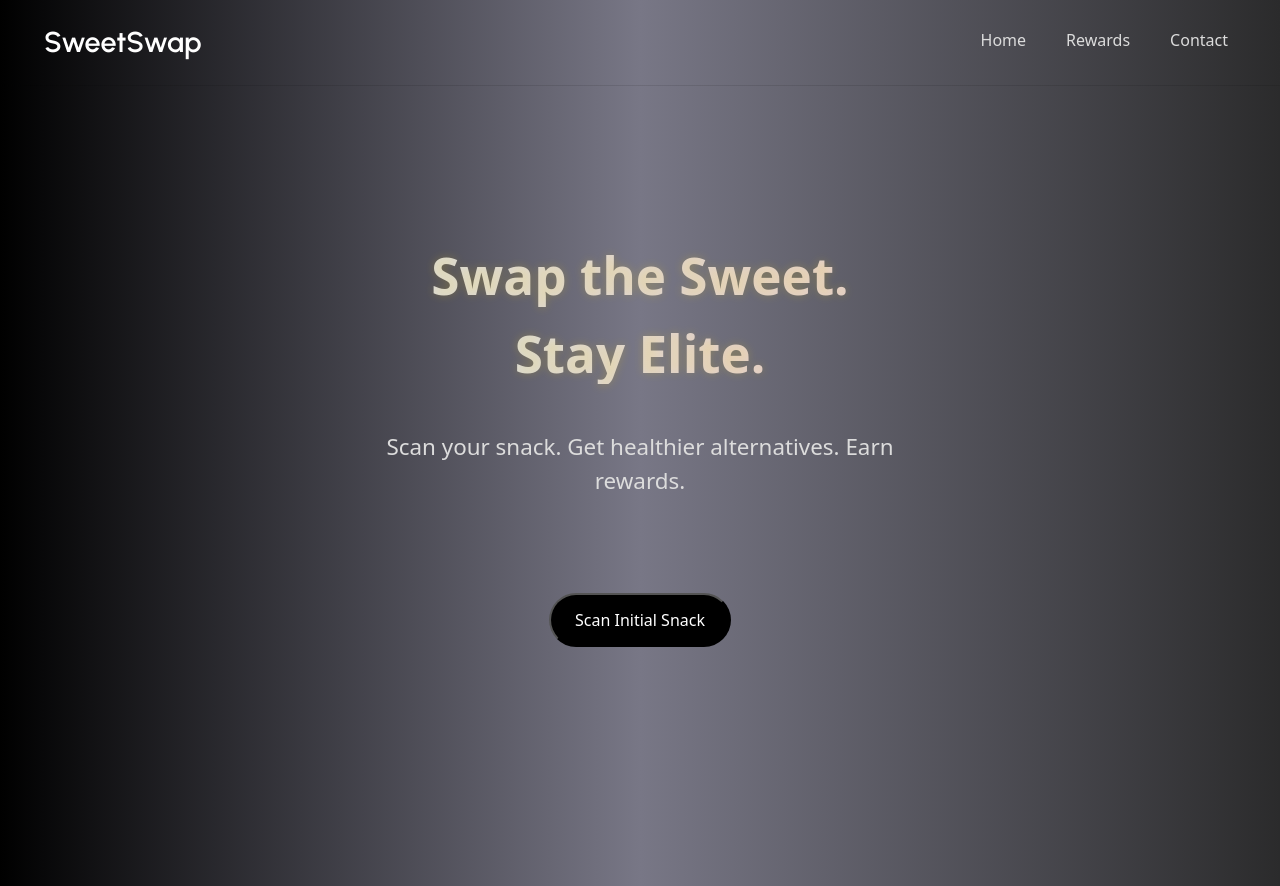
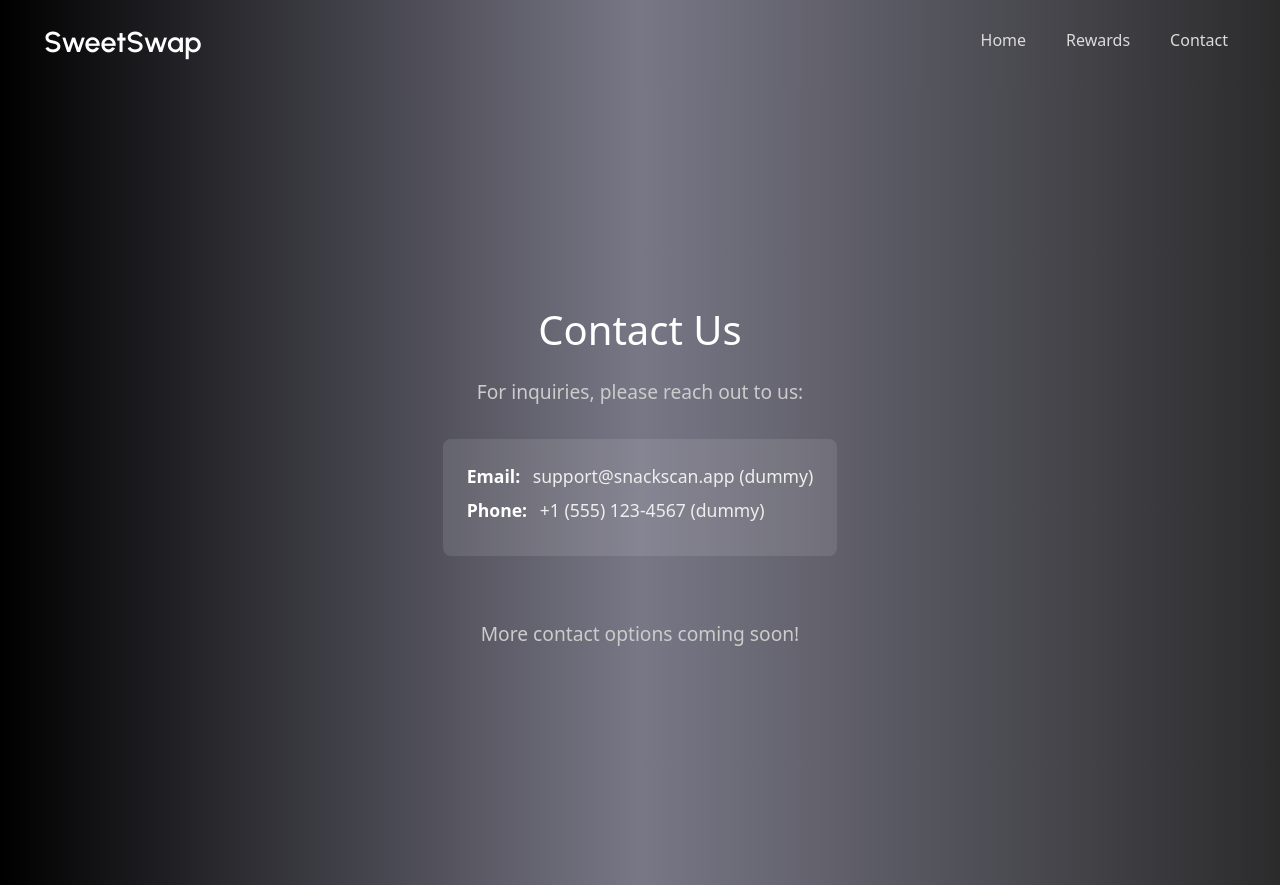
Before and after one commit to kpsr01/418-hack, a React (Vite) app: page /contact in a window 1280 px wide. Built offline with nearby package versions, Linux system fonts and the light colour scheme; no server answers.

Commit message:
modal added

```diff
--- a/package.json
+++ b/package.json
@@ -16,7 +16,8 @@
     "postcss-cli": "^11.0.1",
     "react": "^19.0.0",
     "react-bootstrap": "^2.10.9",
-    "react-dom": "^19.0.0"
+    "react-dom": "^19.0.0",
+    "react-router-dom": "^7.5.0"
   },
   "devDependencies": {
     "@eslint/js": "^9.21.0",
--- a/src/App.jsx
+++ b/src/App.jsx
@@ -1,16 +1,33 @@
 // src/App.jsx
+import { BrowserRouter as Router, Routes, Route } from 'react-router-dom';
 import Navbar from "./components/Navbar";
 import Landing from "./components/Landing";
 import Scanner from "./components/Scanner";
 import SnackResult from "./components/SnackResult";
+import Rewards from './components/Rewards';
+import Contact from './components/Contact';
 
 function App() {
   return (
-    <div>
-      <Navbar />
-      <Landing />
-      <SnackResult />
-    </div>
+    <Router>
+      <div>
+        <Navbar />
+        <Routes>
+          <Route path="/" element={
+            <>
+              <Landing />
+              <SnackResult />
+            </>
+          } />
+          <Route path="/home" element={<>
+              <Landing />
+              <SnackResult />
+            </>} />
+          <Route path="/rewards" element={<Rewards />} />
+          <Route path="/contact" element={<Contact />} />
+        </Routes>
+      </div>
+    </Router>
   );
 }
 
--- /dev/null
+++ b/src/components/Contact.css
@@ -0,0 +1,52 @@
+.contact-container {
+  padding: 4rem 2rem; /* Increased padding for spacing */
+  text-align: center;
+  /* Same background as rewards */
+  background: linear-gradient(90deg, #000000, #787786, #2b2b2c);
+  min-height: 100vh; /* Ensure it takes full viewport height */
+  color: white; /* Default text color for contrast */
+  display: flex;
+  flex-direction: column;
+  align-items: center;
+  justify-content: center; /* Center content vertically */
+}
+
+.contact-container h2 {
+  margin-bottom: 1.5rem;
+  font-size: 2.5rem;
+}
+
+.contact-container p {
+  font-size: 1.2rem;
+  color: #ccc;
+  max-width: 500px;
+  margin-bottom: 1rem;
+}
+
+.contact-details {
+  margin-top: 1rem;
+  margin-bottom: 2rem;
+  background-color: rgba(255, 255, 255, 0.1); /* Slight background for details */
+  padding: 1.5rem;
+  border-radius: 8px;
+  display: inline-block; /* Fit content size */
+}
+
+.contact-details p {
+  margin-bottom: 0.5rem;
+  font-size: 1.1rem;
+  color: #eee;
+  text-align: left;
+}
+
+.contact-details strong {
+  color: white;
+  margin-right: 0.5rem;
+}
+
+/* Reuse coming soon style from Rewards.css if needed */
+.coming-soon-text {
+  font-size: 1.1rem;
+  color: #bbb;
+  margin-top: 2rem;
+}
--- /dev/null
+++ b/src/components/Contact.jsx
@@ -0,0 +1,16 @@
+import React from 'react';
+import './Contact.css'; // We'll create this CSS file next
+
+export default function Contact() {
+  return (
+    <div className="contact-container">
+      <h2>Contact Us</h2>
+      <p>For inquiries, please reach out to us:</p>
+      <div className="contact-details">
+        <p><strong>Email:</strong> support@snackscan.app (dummy)</p>
+        <p><strong>Phone:</strong> +1 (555) 123-4567 (dummy)</p>
+      </div>
+      <p className="coming-soon-text">More contact options coming soon!</p>
+    </div>
+  );
+}
--- a/src/components/Navbar.css
+++ b/src/components/Navbar.css
@@ -2,7 +2,6 @@
     background: linear-gradient(90deg, #000000, #787786, #2b2b2c);
     backdrop-filter: blur(10px);
     padding: 1rem 2rem;
-    border-bottom: 1px solid rgba(0, 0, 0, 0.1);
     position: sticky;
     top: 0;
     z-index: 1000;
--- /dev/null
+++ b/src/components/Rewards.css
@@ -0,0 +1,61 @@
+.rewards-container {
+  padding: 2rem;
+  text-align: center;
+  background: linear-gradient(90deg, #000000, #787786, #2b2b2c);
+  min-height: 100vh;
+  color: white;
+}
+
+.coming-soon-text {
+  font-size: 1.5rem;
+  color: #cccccc;
+  margin-bottom: 2rem;
+}
+
+.rewards-grid {
+  display: grid;
+  grid-template-columns: repeat(auto-fit, minmax(150px, 1fr)); /* Responsive grid */
+  gap: 1.5rem;
+  max-width: 800px;
+  margin: 0 auto; /* Center the grid */
+}
+
+.reward-item {
+  border: 1px solid #555;
+  border-radius: 8px;
+  padding: 1rem;
+  background-color: #333;
+  display: flex;
+  flex-direction: column;
+  align-items: center;
+  justify-content: center;
+  min-height: 120px; /* Ensure items have some height */
+  transition: transform 0.2s ease-in-out, box-shadow 0.2s ease-in-out; /* Add transition for smooth effect */
+  cursor: pointer; /* Indicate items are interactive (optional) */
+}
+
+/* Add hover effect */
+.reward-item:hover {
+  transform: scale(1.05); /* Scale up slightly */
+  box-shadow: 0 8px 15px rgba(0, 0, 0, 0.4); /* Add a shadow for depth */
+}
+
+.logo-placeholder {
+  margin-bottom: 0.5rem;
+  width: 80px;
+  height: 60px;
+  display: flex;
+  align-items: center;
+  justify-content: center;
+}
+
+.logo-placeholder img {
+  max-width: 100%;
+  max-height: 100%;
+  object-fit: contain;
+}
+
+.reward-item p {
+  font-size: 0.9rem;
+  color: #ccc;
+}
--- /dev/null
+++ b/src/components/Rewards.jsx
@@ -0,0 +1,37 @@
+import React, { useContext } from 'react';
+import { AppContext } from '../context/AppContext';
+import './Rewards.css'; // We'll create this CSS file next
+import appleLogo from './images/Apple-Logo.png'; // Import the logo
+
+// Placeholder logos (replace with actual image URLs or components later)
+// We don't need this array anymore if we use the same logo for all cards
+// const placeholderLogos = [
+//   'Logo 1', 'Logo 2', 'Logo 3', 'Logo 4', 'Logo 5', 'Logo 6',
+//   'Logo 7', 'Logo 8', 'Logo 9', 'Logo 10', 'Logo 11', 'Logo 12',
+// ];
+
+// Let's assume we want 12 cards for now
+const numberOfCards = 12;
+
+export default function Rewards() {
+  const { rewardPoints } = useContext(AppContext);
+
+  return (
+    <div className="rewards-container">
+      <h2>Redeem Your Points</h2>
+      <p className="points-display">Total Points: {rewardPoints.toFixed(1)}</p>
+      <p className="coming-soon-text">Feature Coming Soon!</p>
+      <div className="rewards-grid">
+        {[...Array(numberOfCards)].map((_, index) => ( // Create an array to map over
+          <div key={index} className="reward-item">
+            {/* Use the imported image */}
+            <div className="logo-placeholder">
+              <img src={appleLogo} alt="Reward Logo" />
+            </div>
+            <p>Details coming soon</p>
+          </div>
+        ))}
+      </div>
+    </div>
+  );
+}
--- a/src/context/AppContext.jsx
+++ b/src/context/AppContext.jsx
@@ -1,5 +1,5 @@
 // src/context/AppContext.jsx
-import { createContext, useState } from "react";
+import { createContext, useState, useCallback } from "react";
 
 export const AppContext = createContext();
 
@@ -7,16 +7,35 @@ export function AppProvider({ children }) {
   const [scanResult, setScanResult] = useState(null);
   const [rewardPoints, setRewardPoints] = useState(0);
 
-  const updateScan = (result) => {
+  // This function might be used elsewhere or could be deprecated if
+  // the main point logic is now solely driven by LLM comparison in Scanner
+  const updateScan = useCallback((result) => {
     setScanResult(result);
-    setRewardPoints((prev) => prev + (result.reward || 0));
-  };
+    // We are removing the points update from here as Scanner will call addPoints directly
+    // setRewardPoints((prev) => prev + (result?.reward || 0));
+
+    // Remove the alert from here, as Scanner handles the modal
+    // if (result && result.reward > 0) {
+    //   window.alert(`+${result.reward} points added`);
+    // }
+  }, []);
+
+  // New function specifically to add points from any source
+  const addPoints = useCallback((pointsToAdd) => {
+    if (typeof pointsToAdd === 'number' && pointsToAdd > 0) {
+      setRewardPoints((prev) => {
+        console.log(`Adding ${pointsToAdd} points to ${prev}. New total will be ${prev + pointsToAdd}`); // Log accurately
+        return prev + pointsToAdd;
+      });
+    }
+  }, []); // REMOVE rewardPoints from dependency array
 
   return (
     <AppContext.Provider value={{
       scanResult,
-      setScanResult: updateScan,
-      rewardPoints
+      setScanResult: updateScan, // Keep updateScan for potential other uses of scanResult
+      rewardPoints,             // Provide the total points
+      addPoints                 // Provide the function to add points
     }}>
       {children}
     </AppContext.Provider>
```
Also changed, not shown: src/components/Scanner.jsx (+84 -15 lines), src/components/images/Apple-Logo.png (added), 1 other file (tests, documents, lock files or other folders).
